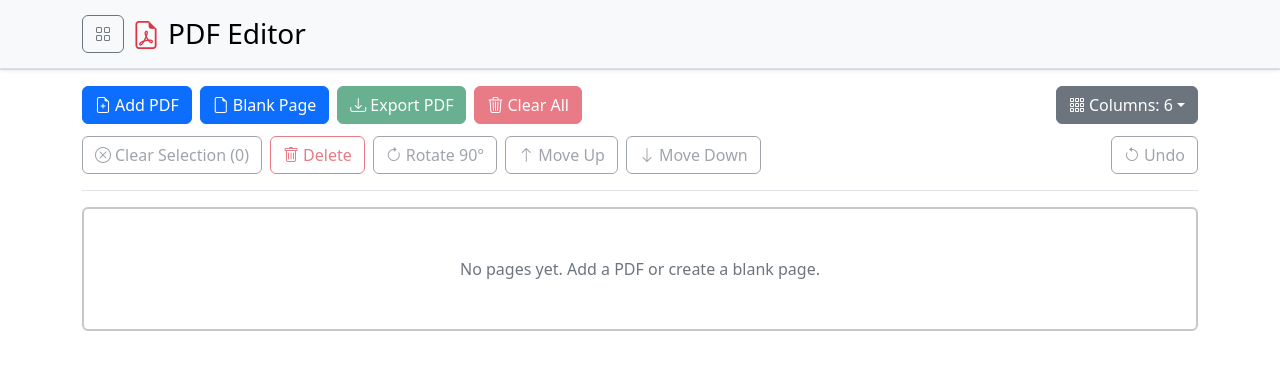
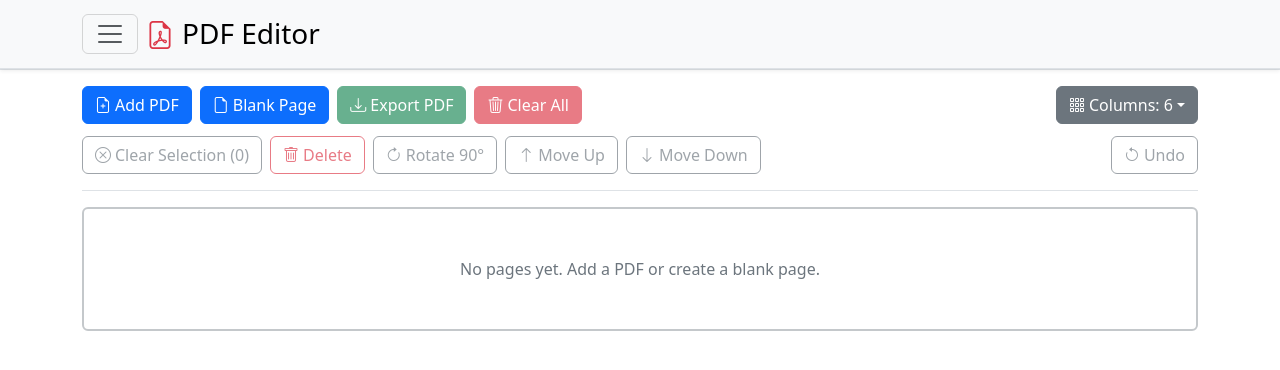
Before and after one commit to thanh127001/pdfeditor, a plain HTML site: page index.html in a window 1280 px wide. Drawn offline with nearby package versions, Linux system fonts and the light colour scheme.

Commit message:
Use standard Bootstrap navbar offcanvas at every viewport size

```diff
--- a/index.html
+++ b/index.html
@@ -16,7 +16,6 @@
 <link rel="stylesheet" href="https://cdn.jsdelivr.net/npm/bootstrap@5.3.3/dist/css/bootstrap.min.css">
 <link rel="stylesheet" href="https://cdn.jsdelivr.net/npm/bootstrap-icons@1.11.3/font/bootstrap-icons.min.css">
 <style>
-#pdfEditorTitle { z-index: 1030; }
 #pdfEditorApp > section, #pageListScrollArea, #pageDetailsScrollArea { min-height: 0; }
 
 </style>
@@ -24,29 +23,28 @@
 <body class="d-flex flex-column vh-100 overflow-hidden">
 <header id="pdfEditorTitle" class="bg-body border-bottom flex-shrink-0">
   <nav class="navbar bg-body-tertiary border-bottom shadow-sm py-2" aria-label="PDF Editor navigation">
-    <div class="container d-flex flex-wrap align-items-center gap-2">
+    <div class="container">
       <div class="d-flex align-items-center gap-2">
-        <button type="button" class="btn btn-outline-secondary" data-bs-toggle="offcanvas" data-bs-target="#appNavigation" aria-controls="appNavigation" aria-label="Navigate to another app" title="Navigate to another app"><i class="bi bi-grid"></i></button>
+        <button class="navbar-toggler" type="button" data-bs-toggle="offcanvas" data-bs-target="#appNavigation" aria-controls="appNavigation" aria-label="Toggle navigation">
+          <span class="navbar-toggler-icon"></span>
+        </button>
         <a class="navbar-brand d-flex align-items-center gap-2 mb-0" href="/" aria-label="PDF Editor home"><i class="bi bi-file-earmark-pdf fs-3 text-danger"></i><span class="h3 mb-0">PDF Editor</span></a>
       </div>
-
-    </div>
-  </nav>
-</header>
       <div id="appNavigation" class="offcanvas offcanvas-start" tabindex="-1" aria-labelledby="appNavigationLabel">
         <div class="offcanvas-header">
           <h2 id="appNavigationLabel" class="offcanvas-title fs-5">Navigation</h2>
           <button type="button" class="btn-close" data-bs-dismiss="offcanvas" aria-label="Close"></button>
         </div>
         <div class="offcanvas-body">
-    <nav aria-label="Main navigation">
-      <ul class="navbar-nav gap-2">
+          <ul class="navbar-nav justify-content-end flex-grow-1 gap-2">
             <li class="nav-item"><a class="nav-link" href="/"><i class="bi bi-house me-2" aria-hidden="true"></i>Home</a></li>
             <li class="nav-item"><a class="nav-link" href="/image-editor"><i class="bi bi-image me-2" aria-hidden="true"></i>Image Editor</a></li>
           </ul>
-    </nav>
         </div>
       </div>
+    </div>
+  </nav>
+</header>
 <main id="pdfEditorApp" class="container flex-grow-1 d-flex flex-column overflow-hidden">
   <section id="pageListSection" class="d-flex flex-column flex-grow-1 overflow-hidden">
     <div id="pageListToolbar" class="bg-body border-bottom py-3 flex-shrink-0">
```
Lines whose indentation alone changed are shown as unchanged.
